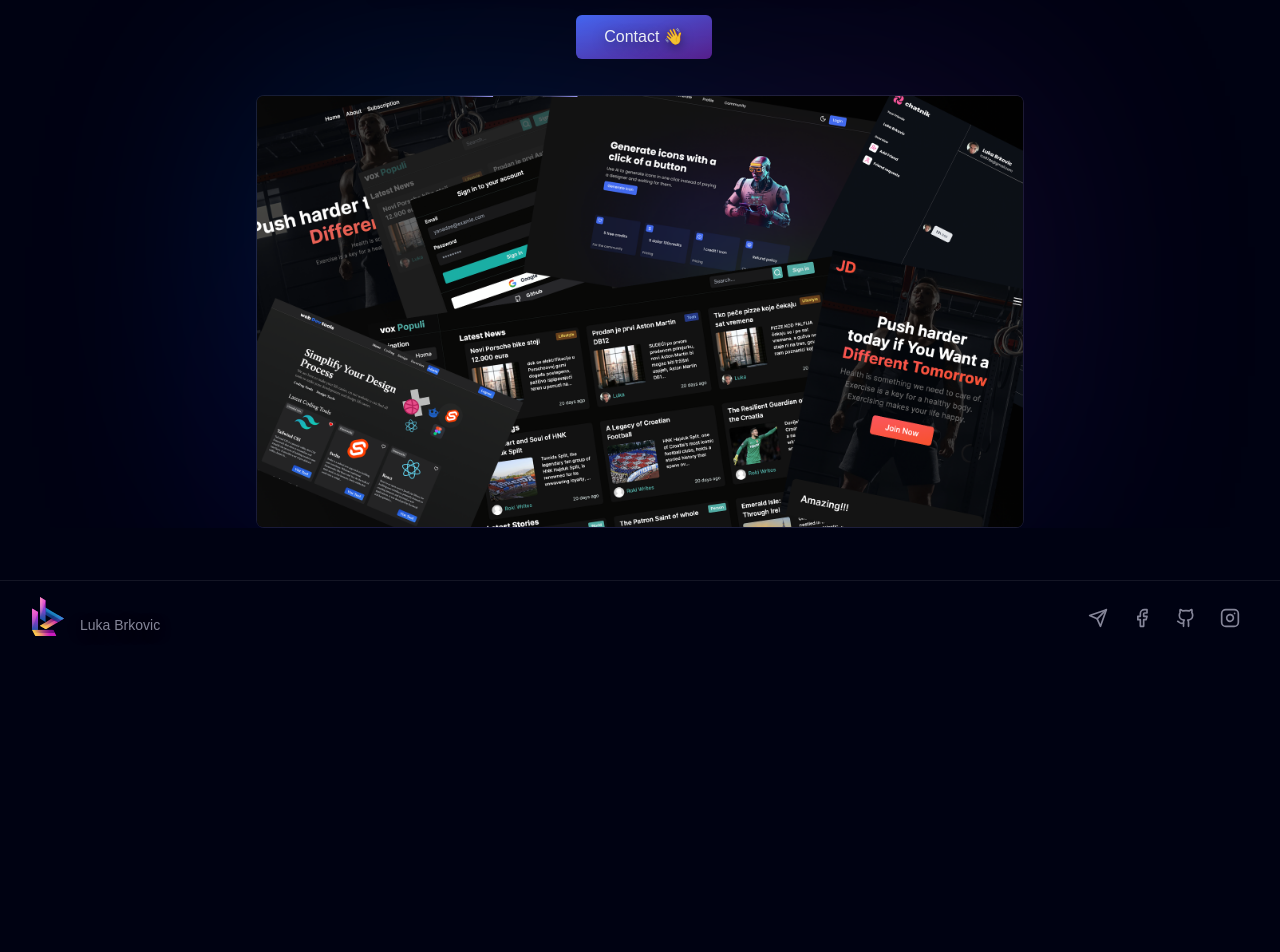
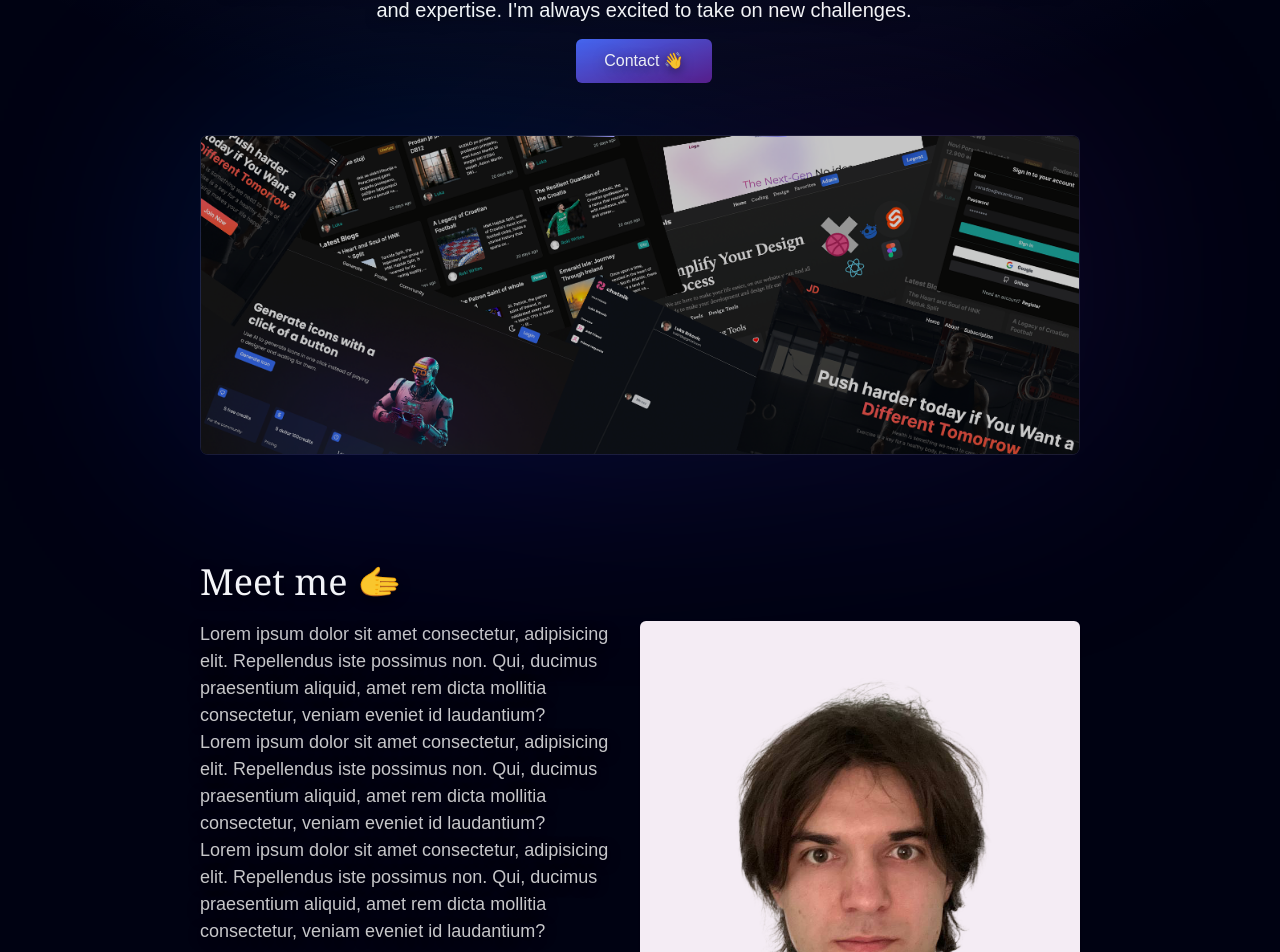
Before and after one commit to lucabrx/portfolio, a Next.js app: page / in a window 1280 px wide. Shown: the part 334-1286 px from the top of the page. Before the commit the page ends 986 px from the top, so only its background shows below. Built offline with nearby package versions, Linux system fonts and the light colour scheme; a web font is replaced by a local one.

Commit message:
meh part

```diff
--- a/src/app/page.tsx
+++ b/src/app/page.tsx
@@ -1,3 +1,4 @@
+import AboutSection from '@/components/AboutSection'
 import  { buttonClasses } from '@/components/Button'
 import Container from '@/components/Container'
 import  {Hero, HeroSubtitle, HeroTitle } from '@/components/Hero'
@@ -7,9 +8,9 @@ import Link from 'next/link'
 
 export default function Home() {
   return (
-    <div className='w-full overflow-hidden '>
-    <Container>
-       <Hero className='w-full flex flex-col justify-center items-center mt-4 md:mt-8 lg:mt-12 '>
+    <>
+    <Container className='w-full overflow-hidden  '>
+       <Hero className='w-full flex flex-col justify-center items-center mt-4 md:mt-8 lg:mt-12 xl:mt-18 '>
 
           <HeroTitle className=' mb-1 animate-fade-in opacity-0 translate-y-[-100px]'> Hello, I&apos;m <br className='md:hidden'/> <span className='text-transparent bg-clip-text bg-title-gradient '>Luka Brkovic,</span>  <br/>
           <span className='hidden md:inline-block'>a self tought web developer</span>
@@ -24,11 +25,14 @@ export default function Home() {
          <div className='animate-fade-in [--animation-delay:800ms] opacity-0 translate-y-[-100px] mt-4 self-start sms:self-center ml-2 md:mt-4'>
           <Link className={cn(buttonClasses({size: "lg"}), "flex gap-4 ")}   href="/">Contact  👋</Link>
           </div>
-        <div className='animate-fade-in [--animation-delay:1200ms] opacity-0 translate-y-[-100px] mt-6 md:mt-8'>
+        <div className='animate-fade-in [--animation-delay:1200ms] opacity-0 translate-y-[-100px] mt-6 md:mt-8 lg:mt-12'>
           <HomeImage />
         </div>
         </Hero>
+
+        <AboutSection />
       </Container>
-      </div>
+
+      </>
   )
 }
--- /dev/null
+++ b/src/components/AboutSection.tsx
@@ -0,0 +1,30 @@
+import Image from 'next/image';
+import { type FC } from 'react';
+
+interface AboutSectionProps {
+
+}
+
+const AboutSection: FC<AboutSectionProps> = ({}) => {
+  return (
+<div className='mt-8 md:mt-16 lg:mt-24 space-y-3 max-w-[880px] mx-auto w-full'>
+<h2 className='text-3xl text-left  font-medium font-serif md:text-4xl'>Meet me  🫱</h2>
+
+<div className='grid grid-cols-1 md:grid-cols-2'>
+<div>
+<p className='text-md text-off-white/80 md:text-lg'>Lorem ipsum dolor sit amet consectetur, adipisicing elit. Repellendus iste possimus non. Qui, ducimus praesentium aliquid, amet rem dicta mollitia consectetur, veniam eveniet id laudantium?</p>
+
+<p className='text-md text-off-white/80 md:text-lg'>Lorem ipsum dolor sit amet consectetur, adipisicing elit. Repellendus iste possimus non. Qui, ducimus praesentium aliquid, amet rem dicta mollitia consectetur, veniam eveniet id laudantium?</p>
+
+<p className='text-md text-off-white/80 md:text-lg'>Lorem ipsum dolor sit amet consectetur, adipisicing elit. Repellendus iste possimus non. Qui, ducimus praesentium aliquid, amet rem dicta mollitia consectetur, veniam eveniet id laudantium?</p>
+</div>
+
+<Image src="/profile.png" alt="potrait" width={450} height={450} className='rounded-md drop-shadow-sm'  />
+</div>
+
+
+</div>
+)
+}
+
+export default AboutSection
--- a/src/components/Container.tsx
+++ b/src/components/Container.tsx
@@ -8,7 +8,7 @@ interface ContainerProps {
 
 const Container: FC<ContainerProps> = ({children,className}) => {
   return (
-<div className={classNames("mx-auto max-w-[1280px] px-4 xl:px-7 text-shadow", className)}>
+<div className={classNames("mx-auto  px-4 xl:px-7 text-shadow", className)}>
       {children}
     </div>
 )
--- a/src/components/HomeImage.tsx
+++ b/src/components/HomeImage.tsx
@@ -1,7 +1,6 @@
 "use client"
 // @ts-ignore
 import { useState, type FC, CSSProperties, useEffect, useRef } from 'react';
-import {useInView} from 'react-intersection-observer'
 interface HomeImageProps {
 
 }
@@ -33,8 +32,8 @@ const HomeImage: FC<HomeImageProps> = ({}) => {
             ...lines,
             {
               direction: Math.random() > 0.6 ? "to top" : "to left",
-              duration: randomNumberBetween(1300, 6500),
-              size: randomNumberBetween(10, 50),
+              duration: randomNumberBetween(1300, 4500),
+              size: randomNumberBetween(10, 30),
               id: Math.random().toString(36).substring(7),
             },
           ]);
@@ -51,7 +50,7 @@ const HomeImage: FC<HomeImageProps> = ({}) => {
     }, [ setLines]);
 
   return (
-<div  className=" [perspective:2000px] rounded-md   max-w-3xl">
+<div  className=" [perspective:2000px] rounded-md max-w-[880px]">
 <div className={`
 relative rounded-lg border border-transparent-white bg-white bg-opacity-[0.01] bg-hero-gradient
  animate-image-rotate
@@ -73,7 +72,7 @@ before:absolute before:top-0 before:left-0 before:h-full before:w-full before:bg
                 ${line.direction === "to left" ?
                   "left-0 h-[1px] w-12 animate-glow-line-horizontal md:w-15" : ""}
                 ${line.direction === "to top" &&
-                  "right-0 h-[60px] w-[1px] animate-glow-line-vertical md:h-[60px]"}
+                  "right-0 h-[60px] w-[1px] animate-glow-line-vertical md:h-[60px] "}
               `}
             />
           ))}
@@ -96,8 +95,13 @@ before:absolute before:top-0 before:left-0 before:h-full before:w-full before:bg
 {/* @ts-ignore */}
 <img className={`relative rounded-md z-10  transition-opacity delay-[650ms] opacity-100 md:hidden `}
 src="/hero2.png" alt='hero image' />
-<img className={`relative rounded-md z-10  transition-opacity delay-[650ms] opacity-100 hidden md:block `}
+
+<img className={`relative rounded-md z-10  transition-opacity delay-[650ms] opacity-100 hidden md:block lg:hidden `}
 src="/hero.png" alt='hero image' />
+
+<img className={`relative rounded-md z-10  transition-opacity delay-[650ms] opacity-100 hidden  lg:block `}
+src="/hero3.png" alt='hero image' />
+
 </div>
 </div>
 )
--- a/src/components/Navbar.tsx
+++ b/src/components/Navbar.tsx
@@ -44,7 +44,7 @@ setIsOpen(!isOpen)
 
   return (
 <header className={`fixed top-0 left-0 w-full z-20  ${isOpen ? "bg-background" : "backdrop-blur-[12px] bg-transparent border-transparent-white border-b"}`}>
-<Container className="flex py-2 h-[56px] items-center justify-between">
+<Container className="flex py-2 h-[56px] items-center justify-between max-w-7xl">
 <Link className='flex items-center' href='/'>
   <Image src='/logo.svg' alt='logo' width={32} height={32} />
 </Link>
```
Also changed, not shown: public/hero3.png (added), public/profile.png (added).
